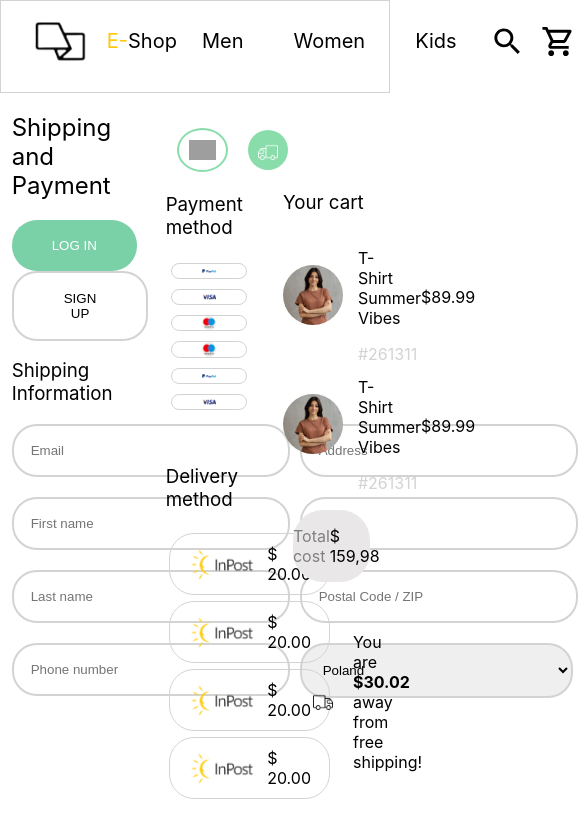
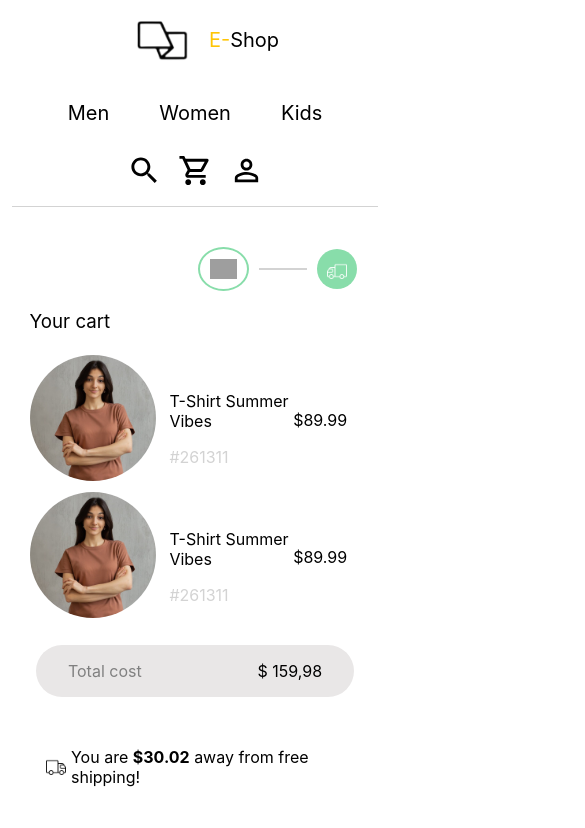
Before and after one commit to anuxoxo/e-shop, a React (Create React App) app: page / in a window 390 px wide. Shown: the top 828 px of the page, 585 px wide, since content can reach past the window. Built offline with nearby package versions, Linux system fonts and the light colour scheme; grey boxes are pictures that could not be loaded.

Commit message:
responsive nav, footer, cart

```diff
--- a/src/App.css
+++ b/src/App.css
@@ -1,17 +1,13 @@
 .main__container {
-  display: flex;
-  justify-content: space-between;
+  display: grid;
+  grid-template-columns: auto auto auto;
+  grid-gap: 2%;
   padding: 0 3%;
 }
 
-.left__container {
-  width: 40%;
-  margin-right: 2%;
+@media screen and (max-width: 1440px) {
+  .main__container {
+    display: flex;
+    flex-direction: column-reverse;
+  }
 }
-.center__container {
-  width: 30%;
-  margin-right: 2%;
-}
-.right__container {
-  width: 30%;
-}
--- a/src/components/Cart/CartItem.css
+++ b/src/components/Cart/CartItem.css
@@ -1,4 +1,5 @@
 .item__card {
+  margin: 1% 0;
   display: flex;
   align-items: center;
 }
@@ -6,11 +7,13 @@
 .product__details {
   display: flex;
   align-items: center;
-  padding: 0 15px;
+  padding: 0 4%;
+  justify-content: space-between;
+  flex-grow: 1;
 }
 
 .product__img img {
-  height: 60px;
+  height: 10vh;
   border-radius: 100%;
 }
 
@@ -22,3 +25,12 @@
   color: lightgray;
   margin-bottom: -3px;
 }
+
+@media screen and (max-width: 1440px) {
+  .prod__name {
+    width: 100%;
+  }
+  .product__img img {
+    height: 15vh;
+  }
+}
--- a/src/components/Cart/CartList.css
+++ b/src/components/Cart/CartList.css
@@ -1,11 +1,55 @@
+.Cart__List {
+  margin-top: 2.5rem;
+}
+.cartIcon__group {
+  display: flex;
+  justify-content: end;
+  align-items: center;
+}
+
+.cart__icon,
+.ship__icon {
+  border: 2px solid #8da;
+  border-radius: 50%;
+  padding: 10px;
+  margin: 0 10px;
+  display: flex;
+  justify-content: center;
+}
+
+.ship__icon {
+  border: 0;
+  background: #8da;
+}
+
+.cart__icon img,
+.ship__icon img {
+  height: 20px;
+}
+
+.ship__icon img {
+  filter: invert(100%);
+  transform: rotateY(180deg);
+}
+
+.dash {
+  width: 20%;
+  border-top: 2px solid lightgray;
+}
+.cost__container {
+  display: flex;
+  flex-grow: 1;
+  justify-content: center;
+  margin: 6% 2% 1%;
+}
+
 .total__cost {
   display: flex;
-  justify-content: space-around;
+  padding: 0 10%;
+  justify-content: space-between;
   background: rgb(233, 231, 231);
   border-radius: 30px;
-  width: 70%;
-  margin-left: 10px;
-  margin-top: 20px;
+  width: 90%;
 }
 
 .total__cost p:first-child {
@@ -16,60 +60,33 @@
   display: flex;
   flex-direction: column;
   justify-content: center;
+  margin: 0 2%;
 }
 
 .free__shipping {
   display: flex;
-  justify-content: space-around;
   align-items: center;
-  margin: 50px 30px;
-  width: 50%;
+  margin: 14% 5% 5%;
 }
 
 .ship__truck img {
   height: 20px;
-  margin-right: 20px;
 }
 
 .ship__text {
-  width: 90%;
-}
-.cartIcon__group {
-  display: flex;
-  justify-content: flex-end;
-  align-items: center;
-  margin-top: 35px;
-  margin-right: 95px;
+  width: 60%;
+  margin: 0 auto;
 }
 
-.cart__icon {
-  border: 2px solid #8da;
-  border-radius: 50%;
-  padding: 10px;
-  margin: 0 10px;
-  display: flex;
-  justify-content: center;
+@media screen and (max-width: 1440px) {
+  .dash {
+    width: 14%;
+  }
+  .total__cost {
+    width: 100%;
+  }
+  .ship__text {
+    width: 90%;
+    margin: 0 auto;
+  }
 }
-
-.cart__icon img {
-  height: 20px;
-}
-
-.ship__icon img {
-  height: 20px;
-  filter: invert(100%);
-  transform: rotateY(180deg);
-}
-.ship__icon {
-  background: #8da;
-  padding: 10px;
-  margin: 0 10px;
-  border-radius: 50%;
-  display: flex;
-  justify-content: center;
-}
-
-.dash {
-  width: 20%;
-  border-top: 2px solid lightgray;
-}
--- a/src/components/Cart/CartList.jsx
+++ b/src/components/Cart/CartList.jsx
@@ -6,7 +6,7 @@ import assets from '../../assets';
 
 function CartList() {
     return (
-        <div>
+        <div className="Cart__List">
             <div className="cartIcon__group">
                 <div className="cart__icon">
                     <img src={assets.cart} alt="cart__icon" />
@@ -17,12 +17,14 @@ function CartList() {
                     <img src={assets.truck} alt="ship__icon" />
                 </div>
             </div>
+
+            <div className="cart__item">
                 <h3 className="secondary__title">
                     Your cart
                 </h3>
-            <div className="cart__item">
                 <CartItem imgSrc={assets.prod1} />
                 <CartItem imgSrc={assets.prod1} />
+                <div className="cost__container">
                     <div className="total__cost">
                         <p>Total cost</p>
                         <p>$ 159,98</p>
@@ -37,6 +39,7 @@ function CartList() {
                     </div>
                 </div>
             </div>
+        </div>
     )
 }
 
--- a/src/components/FooterNav/FooterNav.css
+++ b/src/components/FooterNav/FooterNav.css
@@ -3,12 +3,27 @@
   justify-content: space-between;
   padding: 2% 3%;
 }
+
 .back__icon {
   height: 30px;
-  margin-right: 20px;
+  margin-right: 1.1rem;
 }
 
 .left__footNav a {
   display: flex;
   align-items: center;
 }
+
+@media screen and (max-width: 1440px) {
+  .FooterNav {
+    display: flex;
+    align-items: center;
+    flex-direction: column-reverse;
+    padding: 2%;
+  }
+  .right__footNav {
+    display: flex;
+    justify-content: center;
+    margin-bottom: 5%;
+  }
+}
--- a/src/components/Navbar/Navbar.css
+++ b/src/components/Navbar/Navbar.css
@@ -13,7 +13,7 @@
   justify-content: space-between;
   padding: 0 2% 10px;
   font-size: 20px;
-  border: 1px solid lightgray;
+  border-bottom: 1px solid lightgray;
 }
 
 .navbar li {
@@ -35,3 +35,9 @@
   display: flex;
   align-items: center;
 }
+
+@media screen and (max-width: 1440px) {
+  .navbar {
+    flex-direction: column;
+  }
+}
--- a/src/components/Shipping/Shipping.css
+++ b/src/components/Shipping/Shipping.css
@@ -4,8 +4,18 @@
 
 .input__col {
   display: flex;
-  justify-content: space-between;
+  justify-content: start;
 }
 .button__group {
   margin: 7% 0;
 }
+
+/* .each_inp_col {
+  padding-right: 2%;
+} */
+@media screen and (max-width: 1440px) {
+  .input__col {
+    flex-direction: column;
+  }
+
+}
--- a/src/components/Shipping/Shipping.jsx
+++ b/src/components/Shipping/Shipping.jsx
@@ -124,7 +124,7 @@ function Shipping() {
                     Shipping Information
                 </h3>
                 <div className="input__col">
-                    <div className="left__inputCol">
+                    <div className="each_inp_col">
                         <InputBox
                             placeholderText="Email"
                             type="email"
@@ -146,7 +146,7 @@ function Shipping() {
                             setInputText={setShippingData}
                             type="tel" />
                     </div>
-                    <div className="left__inputCol">
+                    <div className="each_inp_col">
                         <InputBox placeholderText="Address"
                             name="addr"
                             inputText={shippingData}
--- a/src/components/SmallButton/SmallButton.css
+++ b/src/components/SmallButton/SmallButton.css
@@ -22,3 +22,10 @@
   background: white;
   border: 2px solid black;
 }
+
+@media screen and (max-width: 1440px) {
+  .btn__primary {
+    margin: 0 0.5rem;
+    padding: 15px 30px;
+  }
+}
--- a/src/index.css
+++ b/src/index.css
@@ -1,5 +1,6 @@
 body {
   margin: 0;
+  padding: 0 3%;
   font-family: -apple-system, BlinkMacSystemFont, "Segoe UI", "Roboto", "Oxygen",
     "Ubuntu", "Cantarell", "Fira Sans", "Droid Sans", "Helvetica Neue",
     sans-serif;
```
Lines whose indentation alone changed are shown as unchanged.
